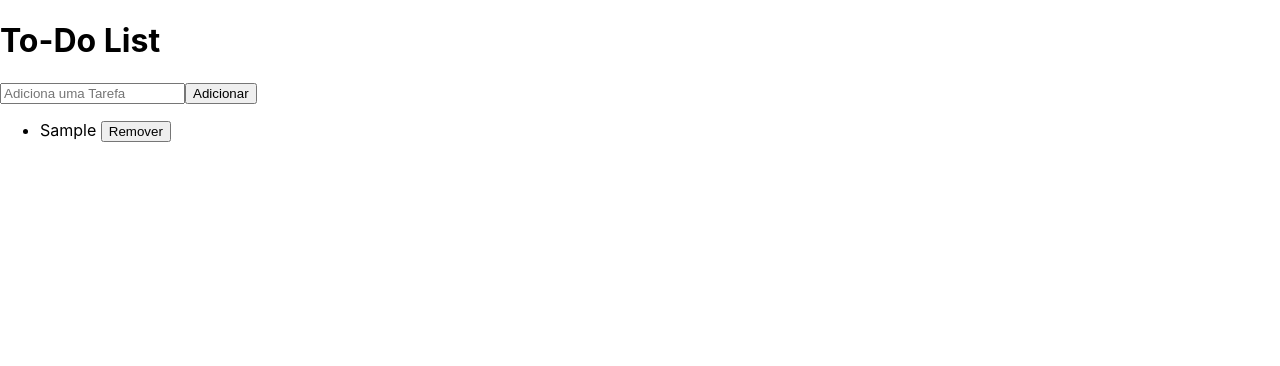
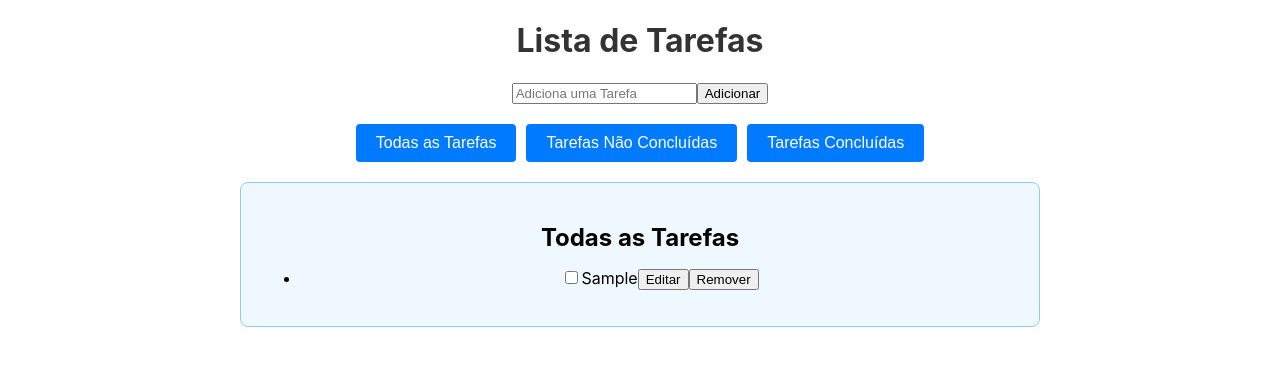
Before and after one commit to duarte99889/ListaTarefas, a React (Create React App) app: page / in a window 1280 px wide. Both pictures are taken after typing "Sample" into the empty fields and a click on the button "Adicionar". Shown: the top 366 px of the page. Built offline with nearby package versions, Linux system fonts and the light colour scheme.

Commit message:
adições importantes (editar, secções, cores, (tem bug na parte de remover tarf))

```diff
--- a/src/App.css
+++ b/src/App.css
@@ -1,38 +1,57 @@
-.App {
+.app-container {
+  width: 90%;
+  margin: 0 auto;
+  max-width: 800px;
   text-align: center;
 }
 
-.App-logo {
-  height: 40vmin;
-  pointer-events: none;
+h1 {
+  color: #333;
 }
 
-@media (prefers-reduced-motion: no-preference) {
-  .App-logo {
-    animation: App-logo-spin infinite 20s linear;
-  }
+.navegacao {
+  margin-top: 20px;
 }
 
-.App-header {
-  background-color: #282c34;
-  min-height: 100vh;
-  display: flex;
-  flex-direction: column;
-  align-items: center;
-  justify-content: center;
-  font-size: calc(10px + 2vmin);
+.navegacao button {
+  margin: 0 5px;
+  padding: 10px 20px;
+  border: none;
+  background-color: #007bff;
   color: white;
+  font-size: 16px;
+  cursor: pointer;
+  border-radius: 4px;
+  transition: background-color 0.3s;
 }
 
-.App-link {
-  color: #61dafb;
+.navegacao button:hover {
+  background-color: #0056b3;
 }
 
-@keyframes App-logo-spin {
-  from {
-    transform: rotate(0deg);
-  }
-  to {
-    transform: rotate(360deg);
-  }
+.section {
+  padding: 20px;
+  margin: 20px 0;
+  border-radius: 8px;
+  background-color: #f9f9f9;
 }
+
+.todas-tarefas {
+  background-color: #f0f8ff;
+  border: 1px solid #87cefa;
+}
+
+.nao-concluidas {
+  background-color: #ffcdcd;
+  border: 1px solid #ff0707;
+}
+
+.concluidas {
+  background-color: #d4edda;
+  border: 1px solid #28a745;
+}
+
+h2 {
+  margin-bottom: 10px;
+  font-size: 1.5em;
+}
--- a/src/App.js
+++ b/src/App.js
@@ -3,26 +3,93 @@ import CriarTarefa from './components/criarTarefa';
 import ListaTarefas from './components/TempListaTarefas';
 import React, { useState } from 'react';
 
-
 function App() {
   const [todos, setTodos] = useState([]);
+  const [secaoAtiva, setSecaoAtiva] = useState('todas');
 
-  const adicionarTarefa = (todo) => {
-    setTodos([...todos, todo]);
+  const adicionarTarefa = (texto) => {
+    setTodos([...todos, { texto, concluida: false, editando: false }]);
   };
 
+  const marcarConcluida = (index) => {
+    const novasTarefas = todos.map((todo, i) =>
+      i === index ? { ...todo, concluida: !todo.concluida } : todo
+    );
+    setTodos(novasTarefas);
+  };
+
+  const editarTarefa = (index, novoTexto) => {
+    const novasTarefas = todos.map((todo, i) =>
+      i === index ? { ...todo, texto: novoTexto, editando: false } : todo
+    );
+    setTodos(novasTarefas);
+  };
+
+  const ativarEdicao = (index) => {
+    const novasTarefas = todos.map((todo, i) =>
+      i === index ? { ...todo, editando: true } : todo
+    );
+    setTodos(novasTarefas);
+  };
 
   const removeTodo = (index) => {
-    const newTodos = todos.filter((_, i) => i !== index);
-    setTodos(newTodos);
+    const novasTarefas = todos.filter((_, i) => i !== index);
+    setTodos(novasTarefas);
   };
 
+  const tarefasConcluidas = todos.filter((todo) => todo.concluida);
+  const tarefasNaoConcluidas = todos.filter((todo) => !todo.concluida);
+
   return (
-    <div>
-      <h1>To-Do List</h1>
+    <div className="app-container">
+      <h1>Lista de Tarefas</h1>
       <CriarTarefa adicionarTarefa={adicionarTarefa} />
-      <ListaTarefas tarefas={todos} removerTarefa={removeTodo} />
+
+      <div className="navegacao">
+        <button onClick={() => setSecaoAtiva('todas')}>Todas as Tarefas</button>
+        <button onClick={() => setSecaoAtiva('naoConcluidas')}>Tarefas Não Concluídas</button>
+        <button onClick={() => setSecaoAtiva('concluidas')}>Tarefas Concluídas</button>
       </div>
+
+      {secaoAtiva === 'todas' && (
+        <section className="section todas-tarefas">
+          <h2>Todas as Tarefas</h2>
+          <ListaTarefas
+            tarefas={todos}
+            removerTarefa={removeTodo}
+            editarTarefa={editarTarefa}
+            ativarEdicao={ativarEdicao}
+            marcarConcluida={marcarConcluida}
+          />
+        </section>
+      )}
+
+      {secaoAtiva === 'naoConcluidas' && (
+        <section className="section nao-concluidas">
+          <h2>Tarefas Não Concluídas</h2>
+          <ListaTarefas
+            tarefas={tarefasNaoConcluidas}
+            removerTarefa={removeTodo}
+            editarTarefa={editarTarefa}
+            ativarEdicao={ativarEdicao}
+            marcarConcluida={marcarConcluida}
+          />
+        </section>
+      )}
+
+      {secaoAtiva === 'concluidas' && (
+        <section className="section concluidas">
+          <h2>Tarefas Concluídas</h2>
+          <ListaTarefas
+            tarefas={tarefasConcluidas}
+            removerTarefa={removeTodo}
+            editarTarefa={editarTarefa}
+            ativarEdicao={ativarEdicao}
+            marcarConcluida={marcarConcluida}
+          />
+        </section>
+      )}
+    </div>
   );
 }
 
--- a/src/components/Tarefa.js
+++ b/src/components/Tarefa.js
@@ -1,9 +1,36 @@
-import React from 'react';
+import React, { useState } from 'react';
 
-const Tarefa = ({ tarefa, remove }) => {
+const Tarefa = ({ tarefa, remove, editar, ativarEdicao, marcarConcluida }) => {
+  const [novoTexto, setNovoTexto] = useState(tarefa.texto);
+
+  const handleEdit = (e) => {
+    e.preventDefault();
+    editar(tarefa.index, novoTexto); // Passar o índice da tarefa
+  };
+
   return (
-    <li>
-      {tarefa} <button onClick={remove}>Remover</button>
+    <li style={{ textDecoration: tarefa.concluida ? 'line-through' : 'none' }}>
+      <input
+        type="checkbox"
+        checked={tarefa.concluida}
+        onChange={marcarConcluida}
+      />
+      {tarefa.editando ? (
+        <form onSubmit={handleEdit}>
+          <input
+            type="text"
+            value={novoTexto}
+            onChange={(e) => setNovoTexto(e.target.value)}
+          />
+          <button type="submit">Salvar</button>
+        </form>
+      ) : (
+        <>
+          <span>{tarefa.texto}</span>
+          <button onClick={ativarEdicao}>Editar</button>
+          <button onClick={remove}>Remover</button>
+        </>
+      )}
     </li>
   );
 };
--- a/src/components/TempListaTarefas.js
+++ b/src/components/TempListaTarefas.js
@@ -1,11 +1,18 @@
 import React from 'react';
 import Tarefa from './Tarefa';
 
-const ListaTarefas = ({ tarefas, removerTarefa }) => {
+const ListaTarefas = ({ tarefas, removerTarefa, editarTarefa, ativarEdicao, marcarConcluida }) => {
   return (
     <ul>
       {tarefas.map((tarefa, index) => (
-        <Tarefa key={index} tarefa={tarefa} remove={() => removerTarefa(index)} />
+        <Tarefa
+          key={index}
+          tarefa={{ ...tarefa, index }} // Adicionando o índice à tarefa
+          remove={() => removerTarefa(index)}
+          editar={editarTarefa}
+          ativarEdicao={() => ativarEdicao(index)}
+          marcarConcluida={() => marcarConcluida(index)}
+        />
       ))}
     </ul>
   );
```
